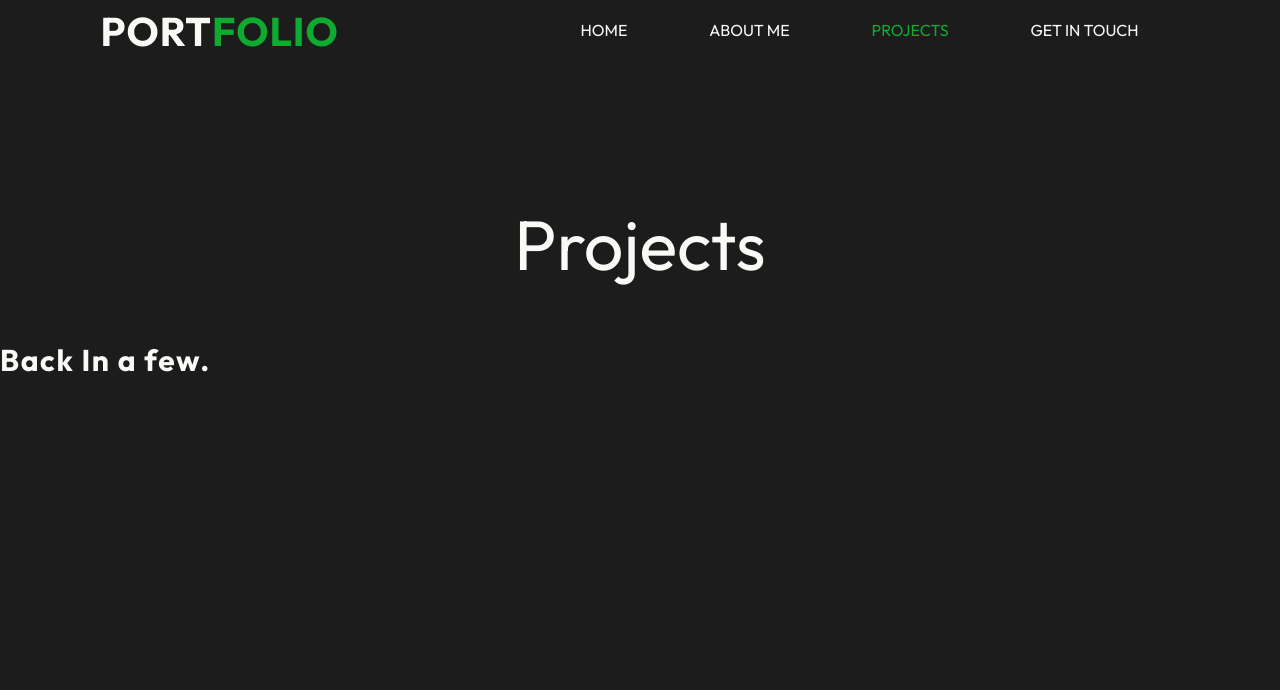
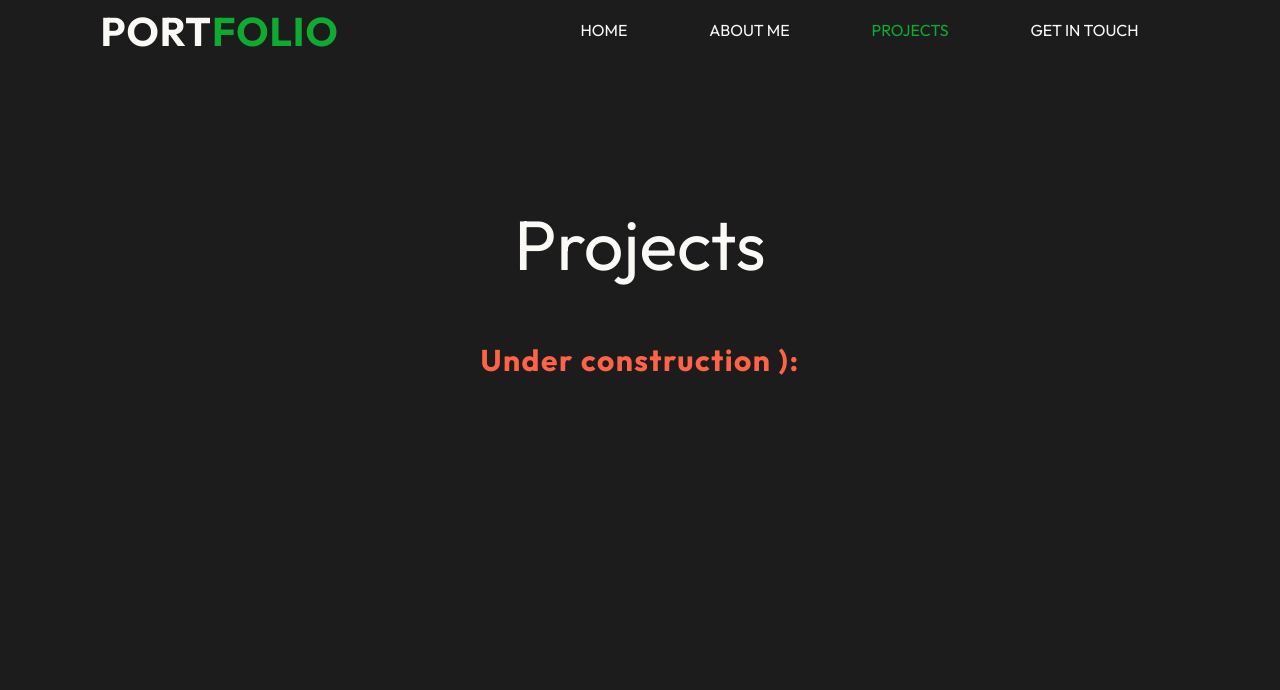
Before and after one commit to sajal9922/My-portfolio, a plain HTML site: page projects.html in a window 1280 px wide. Shown: the top 690 px of the page. Drawn offline with Linux system fonts and the light colour scheme.

Commit message:
project update

```diff
--- a/projects.html
+++ b/projects.html
@@ -37,7 +37,7 @@
     <!-- ---------------Hero-------------- -->
     <main class="hero">
       <h1>Projects</h1>
-      <h2>Back In a few.</h2>
+      <h2 style="text-align: center; color: tomato">Under construction ):</h2>
     </main>
     <footer>
       <div class="footer-icon">
```
